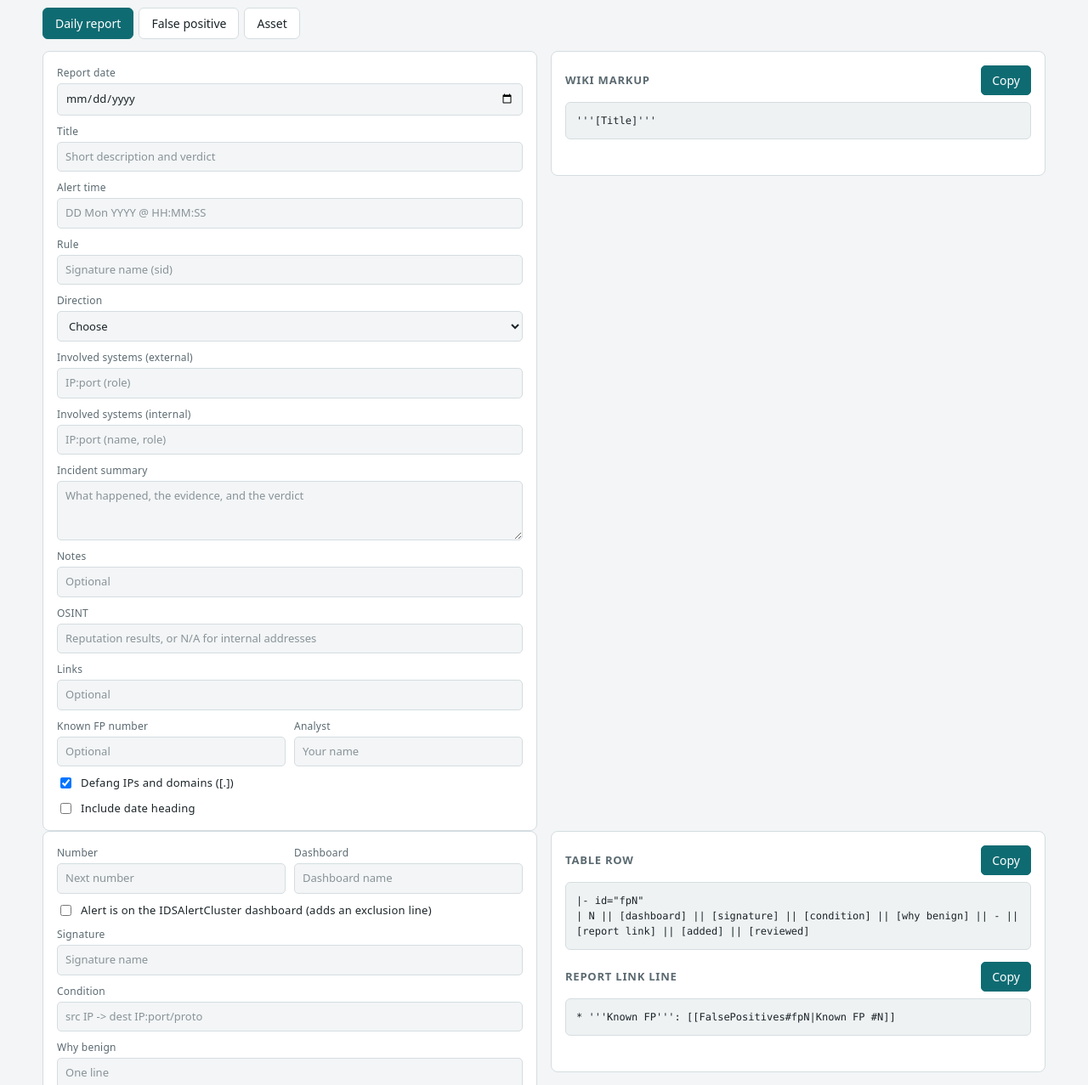
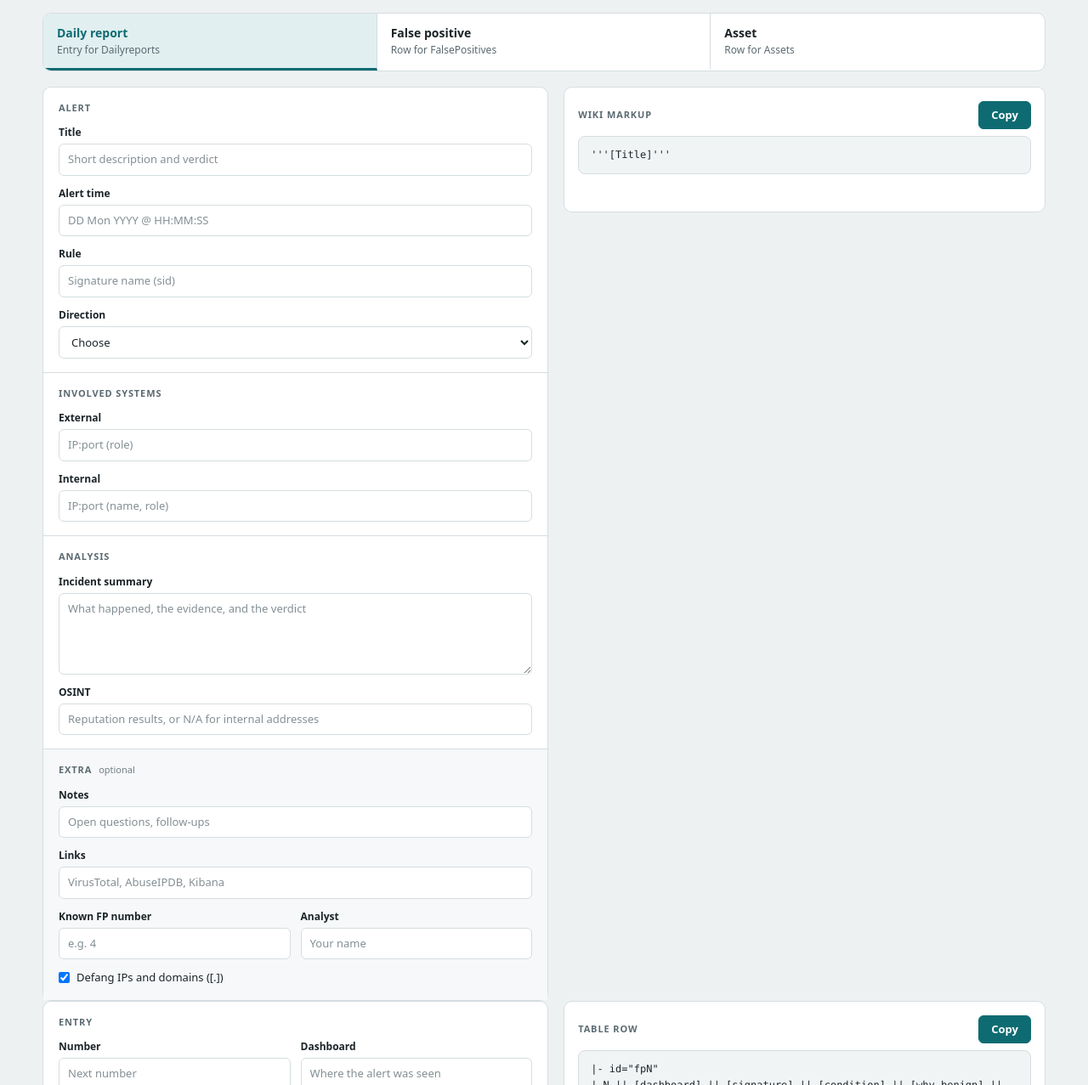
Before and after one commit to hordiikorol/SOC-Wiki-Entry-Builder, a plain HTML site: page index.html in a window 1280 px wide. Shown: the part 82-1359 px from the top of the page at 85% size. Drawn offline with Linux system fonts and the light colour scheme.

Commit message:
second commit

```diff
--- a/index.html
+++ b/index.html
@@ -5,81 +5,115 @@
 <meta name="viewport" content="width=device-width, initial-scale=1">
 <title>SOC Wiki Entry Builder</title>
 <style>
-/* Layout: two-pane form → generated wikitext; stacks on narrow screens */
+/* Layout: tab bar → two columns (grouped form | sticky output); one column on narrow screens */
 :root{
-  --bg:#f3f5f6; --panel:#ffffff; --fg:#1b2428; --muted:#5b6a71; --line:#d5dde0;
-  --accent:#0f6b72; --accent-fg:#ffffff; --code-bg:#eef2f3;
-  --sans:system-ui,-apple-system,"Segoe UI",sans-serif;
+  --bg:#eef1f2; --panel:#ffffff; --fg:#1b2428; --muted:#5b6a71; --line:#d5dde0; --soft:#f6f8f9;
+  --accent:#0f6b72; --accent-fg:#ffffff; --accent-soft:#e1eff0; --code-bg:#f1f4f5;
+  --sans:system-ui,-apple-system,"Segoe UI",Roboto,sans-serif;
   --mono:ui-monospace,Menlo,Consolas,monospace;
 }
 @media (prefers-color-scheme:dark){:root:not([data-theme="light"]){
-  --bg:#12181b; --panel:#1a2226; --fg:#e3eaec; --muted:#93a3aa; --line:#2c393e;
-  --accent:#4fb3ba; --accent-fg:#0d1416; --code-bg:#11181b; color-scheme:dark}}
+  --bg:#101518; --panel:#182024; --fg:#e3eaec; --muted:#93a3aa; --line:#2b383d; --soft:#1d272b;
+  --accent:#4fb3ba; --accent-fg:#0d1416; --accent-soft:#1b3235; --code-bg:#11181b; color-scheme:dark}}
 :root[data-theme="dark"]{
-  --bg:#12181b; --panel:#1a2226; --fg:#e3eaec; --muted:#93a3aa; --line:#2c393e;
-  --accent:#4fb3ba; --accent-fg:#0d1416; --code-bg:#11181b; color-scheme:dark}
+  --bg:#101518; --panel:#182024; --fg:#e3eaec; --muted:#93a3aa; --line:#2b383d; --soft:#1d272b;
+  --accent:#4fb3ba; --accent-fg:#0d1416; --accent-soft:#1b3235; --code-bg:#11181b; color-scheme:dark}
 body{margin:0;background:var(--bg);color:var(--fg);font-family:var(--sans);font-size:14px;line-height:1.5}
-.wrap{max-width:1180px;margin:0 auto;padding-block:20px 40px;
+.wrap{max-width:1180px;margin:0 auto;padding-block:24px 48px;
   padding-left:max(16px,env(safe-area-inset-left,0px));padding-right:max(16px,env(safe-area-inset-right,0px))}
-h1{font-size:20px;font-weight:600;margin:0 0 4px;text-wrap:balance}
-.sub{color:var(--muted);margin:0 0 16px;max-width:70ch}
-.tabs{display:flex;gap:6px;flex-wrap:wrap;margin-bottom:14px}
-.tab{font:inherit;font-weight:500;padding:7px 14px;border:1px solid var(--line);background:var(--panel);color:var(--fg);border-radius:6px;cursor:pointer}
-.tab[aria-selected="true"]{background:var(--accent);color:var(--accent-fg);border-color:var(--accent)}
-.tab:focus-visible,button:focus-visible,input:focus-visible,select:focus-visible,textarea:focus-visible{outline:2px solid var(--accent);outline-offset:2px}
-.grid{display:grid;grid-template-columns:minmax(0,1fr) minmax(0,1fr);gap:16px;align-items:start}
-@media (max-width:820px){.grid{grid-template-columns:minmax(0,1fr)}}
-.pane{background:var(--panel);border:1px solid var(--line);border-radius:8px;padding:16px;min-width:0}
-.fields{display:grid;gap:10px}
-.row2{display:grid;grid-template-columns:1fr 1fr;gap:10px}
-@media (max-width:480px){.row2{grid-template-columns:1fr}}
-label{display:grid;gap:3px;font-size:12px;font-weight:500;color:var(--muted);letter-spacing:.02em}
-input,select,textarea{font:inherit;font-size:13px;color:var(--fg);background:var(--bg);border:1px solid var(--line);border-radius:5px;padding:7px 9px;width:100%;box-sizing:border-box}
-input::placeholder,textarea::placeholder{color:var(--muted);opacity:.7}
-textarea{min-height:70px;resize:vertical}
-.check{display:flex;gap:8px;align-items:center;font-size:13px;color:var(--fg);font-weight:400}
-.check input{width:auto}
+header{margin-bottom:18px}
+h1{font-size:21px;font-weight:650;margin:0 0 2px;text-wrap:balance}
+.sub{color:var(--muted);margin:0}
+
+/* Tabs: one bar, each tab names the page it writes to */
+.tabs{display:grid;grid-template-columns:repeat(3,minmax(0,1fr));background:var(--panel);border:1px solid var(--line);border-radius:10px;overflow:hidden;margin-bottom:18px}
+.tab{font:inherit;text-align:left;padding:12px 16px;border:0;border-right:1px solid var(--line);background:transparent;color:var(--fg);cursor:pointer;display:grid;gap:1px;border-bottom:3px solid transparent}
+.tab:last-child{border-right:0}
+.tab b{font-size:14px;font-weight:600}
+.tab span{font-size:12px;color:var(--muted)}
+.tab:hover{background:var(--soft)}
+.tab[aria-selected="true"]{background:var(--accent-soft);border-bottom-color:var(--accent)}
+.tab[aria-selected="true"] b{color:var(--accent)}
+@media (max-width:560px){.tabs{grid-template-columns:1fr}.tab{border-right:0;border-bottom:1px solid var(--line)}.tab[aria-selected="true"]{border-bottom-color:var(--accent)}}
+:focus-visible{outline:2px solid var(--accent);outline-offset:2px}
+
+.grid{display:grid;grid-template-columns:minmax(0,1.05fr) minmax(0,1fr);gap:18px;align-items:start}
+@media (max-width:860px){.grid{grid-template-columns:minmax(0,1fr)}}
+.pane{background:var(--panel);border:1px solid var(--line);border-radius:10px;min-width:0}
+.out{position:sticky;top:16px;padding:16px}
+@media (max-width:860px){.out{position:static}}
+
+/* Form groups */
+.group{padding:16px 18px;display:grid;gap:12px}
+.group + .group{border-top:1px solid var(--line)}
+.group h3{margin:0;font-size:11px;font-weight:650;text-transform:uppercase;letter-spacing:.08em;color:var(--muted);display:flex;align-items:center;gap:8px}
+.group h3 em{font-style:normal;font-weight:500;text-transform:none;letter-spacing:0;color:var(--muted);opacity:.85}
+.group.optional{background:var(--soft)}
+.row2{display:grid;grid-template-columns:1fr 1fr;gap:12px}
+.row3{display:grid;grid-template-columns:repeat(3,1fr);gap:12px}
+@media (max-width:520px){.row2,.row3{grid-template-columns:1fr}}
+label{display:grid;gap:4px;font-size:12px;font-weight:550;color:var(--fg)}
+input,select,textarea{font:inherit;font-size:13px;font-weight:400;color:var(--fg);background:var(--panel);border:1px solid var(--line);border-radius:6px;padding:8px 10px;width:100%;box-sizing:border-box}
+input:disabled{opacity:.45}
+input::placeholder,textarea::placeholder{color:var(--muted);opacity:.75}
+textarea{min-height:96px;resize:vertical}
+.check{display:flex;gap:8px;align-items:center;font-size:13px;font-weight:400}
+.check input{width:auto;margin:0}
 .hint{font-size:12px;color:var(--muted);margin:0}
+
+/* Output */
 .outhead{display:flex;justify-content:space-between;align-items:center;gap:8px;margin-bottom:8px}
-.outhead h2{font-size:13px;font-weight:600;margin:0;text-transform:uppercase;letter-spacing:.06em;color:var(--muted)}
-.copy{font:inherit;font-weight:500;padding:6px 12px;border-radius:5px;border:1px solid var(--accent);background:var(--accent);color:var(--accent-fg);cursor:pointer}
-pre{font-family:var(--mono);font-size:12px;background:var(--code-bg);border:1px solid var(--line);border-radius:6px;padding:12px;margin:0 0 14px;white-space:pre-wrap;word-break:break-word;overflow-x:auto}
+.outhead h2{font-size:11px;font-weight:650;margin:0;text-transform:uppercase;letter-spacing:.08em;color:var(--muted)}
+.copy{font:inherit;font-weight:600;font-size:13px;padding:6px 14px;border-radius:6px;border:1px solid var(--accent);background:var(--accent);color:var(--accent-fg);cursor:pointer}
+pre{font-family:var(--mono);font-size:12px;line-height:1.55;background:var(--code-bg);border:1px solid var(--line);border-radius:8px;padding:12px 14px;margin:0 0 16px;white-space:pre-wrap;word-break:break-word;overflow-x:auto}
 .status{font-size:12px;color:var(--accent);min-height:1em}
 </style>
 </head>
 <body>
 <div class="wrap">
+  <header>
     <h1>SOC Wiki Entry Builder</h1>
     <p class="sub">Fill in the fields, then copy the markup into the wiki.</p>
+  </header>
 
   <div class="tabs" role="tablist">
-    <button class="tab" role="tab" id="t-report" aria-selected="true" data-p="report">Daily report</button>
-    <button class="tab" role="tab" id="t-fp" aria-selected="false" data-p="fp">False positive</button>
-    <button class="tab" role="tab" id="t-asset" aria-selected="false" data-p="asset">Asset</button>
+    <button class="tab" role="tab" id="t-report" aria-selected="true" data-p="report"><b>Daily report</b><span>Entry for Dailyreports</span></button>
+    <button class="tab" role="tab" id="t-fp" aria-selected="false" data-p="fp"><b>False positive</b><span>Row for FalsePositives</span></button>
+    <button class="tab" role="tab" id="t-asset" aria-selected="false" data-p="asset"><b>Asset</b><span>Row for Assets</span></button>
   </div>
 
-  <!-- REPORT -->
+  <!-- DAILY REPORT -->
   <section class="grid" id="p-report">
-    <div class="pane fields">
-      <label>Report date<input id="r-date" type="date"></label>
+    <div class="pane">
+      <div class="group">
+        <h3>Alert</h3>
         <label>Title<input id="r-title" placeholder="Short description and verdict"></label>
         <label>Alert time<input id="r-time" placeholder="DD Mon YYYY @ HH:MM:SS"></label>
         <label>Rule<input id="r-rule" placeholder="Signature name (sid)"></label>
         <label>Direction<select id="r-dir"><option value="">Choose</option><option>Internal -> Internal</option><option>External -> Internal</option><option>Internal -> External</option><option>External -> External</option></select></label>
-      <label>Involved systems (external)<input id="r-ext" placeholder="IP:port (role)"></label>
-      <label>Involved systems (internal)<input id="r-int" placeholder="IP:port (name, role)"></label>
+      </div>
+      <div class="group">
+        <h3>Involved systems</h3>
+        <label>External<input id="r-ext" placeholder="IP:port (role)"></label>
+        <label>Internal<input id="r-int" placeholder="IP:port (name, role)"></label>
+      </div>
+      <div class="group">
+        <h3>Analysis</h3>
         <label>Incident summary<textarea id="r-sum" placeholder="What happened, the evidence, and the verdict"></textarea></label>
-      <label>Notes<input id="r-notes" placeholder="Optional"></label>
         <label>OSINT<input id="r-osint" placeholder="Reputation results, or N/A for internal addresses"></label>
-      <label>Links<input id="r-links" placeholder="Optional"></label>
+      </div>
+      <div class="group optional">
+        <h3>Extra <em>optional</em></h3>
+        <label>Notes<input id="r-notes" placeholder="Open questions, follow-ups"></label>
+        <label>Links<input id="r-links" placeholder="VirusTotal, AbuseIPDB, Kibana"></label>
         <div class="row2">
-        <label>Known FP number<input id="r-fp" placeholder="Optional" inputmode="numeric"></label>
+          <label>Known FP number<input id="r-fp" placeholder="e.g. 4" inputmode="numeric"></label>
           <label>Analyst<input id="r-an" placeholder="Your name"></label>
         </div>
         <label class="check"><input type="checkbox" id="r-defang" checked> Defang IPs and domains ([.])</label>
-      <label class="check"><input type="checkbox" id="r-head"> Include date heading</label>
       </div>
-    <div class="pane">
+    </div>
+    <div class="pane out">
       <div class="outhead"><h2>Wiki markup</h2><button class="copy" data-src="o-report">Copy</button></div>
       <pre id="o-report"></pre>
       <div class="status" aria-live="polite"></div>
@@ -88,31 +122,40 @@ pre{font-family:var(--mono);font-size:12px;background:var(--code-bg);border:1px
 
   <!-- FALSE POSITIVE -->
   <section class="grid" id="p-fp" hidden>
-    <div class="pane fields">
+    <div class="pane">
+      <div class="group">
+        <h3>Entry</h3>
         <div class="row2">
           <label>Number<input id="f-num" placeholder="Next number" inputmode="numeric"></label>
-        <label>Dashboard<input id="f-dash" placeholder="Dashboard name"></label>
+          <label>Dashboard<input id="f-dash" placeholder="Where the alert was seen"></label>
         </div>
-      <label class="check"><input type="checkbox" id="f-cluster"> Alert is on the IDSAlertCluster dashboard (adds an exclusion line)</label>
         <label>Signature<input id="f-sig" placeholder="Signature name"></label>
         <label>Condition<input id="f-cond" placeholder="src IP -> dest IP:port/proto"></label>
         <label>Why benign<input id="f-why" placeholder="One line"></label>
-      <label>Report date<input id="f-rdate" type="date"></label>
-      <div class="row2">
-        <label>Added<input id="f-added" type="date"></label>
-        <label>Last reviewed<input id="f-rev" type="date"></label>
       </div>
+      <div class="group">
+        <h3>Report and dates</h3>
+        <div class="row3">
+          <label>Report date<input id="f-rdate" placeholder="DD.MM.YYYY" inputmode="numeric" autocomplete="off"></label>
+          <label>Added<input id="f-added" placeholder="DD.MM.YYYY" inputmode="numeric" autocomplete="off"></label>
+          <label>Last reviewed<input id="f-rev" placeholder="DD.MM.YYYY" inputmode="numeric" autocomplete="off"></label>
+        </div>
+      </div>
+      <div class="group optional">
+        <h3>Exclusion line <em>IDSAlertCluster only</em></h3>
+        <label class="check"><input type="checkbox" id="f-cluster"> Alert is on the IDSAlertCluster dashboard</label>
         <p class="hint" id="f-exhint"></p>
         <div class="row2">
           <label>ExtIP<input id="f-ip" placeholder="IP to match"></label>
           <label>Port (AlertData.ExtPort)<input id="f-port" placeholder="Optional" inputmode="numeric"></label>
         </div>
-      <label>Signature keywords (comma separated, matched as *word*)<input id="f-kw" placeholder="Distinctive words from the signature"></label>
+        <label>Signature keywords<input id="f-kw" placeholder="Comma separated, matched as *word*"></label>
       </div>
-    <div class="pane">
+    </div>
+    <div class="pane out">
       <div class="outhead"><h2>Table row</h2><button class="copy" data-src="o-fp">Copy</button></div>
       <pre id="o-fp"></pre>
-      <div class="outhead"><h2>Report link line</h2><button class="copy" data-src="o-fplink">Copy</button></div>
+      <div class="outhead"><h2>Line for the daily report</h2><button class="copy" data-src="o-fplink">Copy</button></div>
       <pre id="o-fplink"></pre>
       <div class="status" aria-live="polite"></div>
     </div>
@@ -120,19 +163,27 @@ pre{font-family:var(--mono);font-size:12px;background:var(--code-bg);border:1px
 
   <!-- ASSET -->
   <section class="grid" id="p-asset" hidden>
-    <div class="pane fields">
+    <div class="pane">
+      <div class="group">
+        <h3>Host</h3>
+        <div class="row2">
           <label>IP<input id="a-ip" placeholder="IP address"></label>
           <label>Name<input id="a-name" placeholder="Hostname, or leave empty"></label>
+        </div>
         <label>Role<input id="a-role" placeholder="e.g. File server"></label>
         <label class="check"><input type="checkbox" id="a-likely"> Role is inferred, not confirmed (adds "(likely)")</label>
         <label>How identified<input id="a-how" placeholder="e.g. DNS answer, mDNS announcement"></label>
-      <label>Report date<input id="a-rdate" type="date"></label>
-      <div class="row2">
-        <label>Added<input id="a-added" type="date"></label>
-        <label>Last checked<input id="a-chk" type="date"></label>
+      </div>
+      <div class="group">
+        <h3>Report and dates</h3>
+        <div class="row3">
+          <label>Report date<input id="a-rdate" placeholder="DD.MM.YYYY" inputmode="numeric" autocomplete="off"></label>
+          <label>Added<input id="a-added" placeholder="DD.MM.YYYY" inputmode="numeric" autocomplete="off"></label>
+          <label>Last checked<input id="a-chk" placeholder="DD.MM.YYYY" inputmode="numeric" autocomplete="off"></label>
         </div>
       </div>
-    <div class="pane">
+    </div>
+    <div class="pane out">
       <div class="outhead"><h2>Table row</h2><button class="copy" data-src="o-asset">Copy</button></div>
       <pre id="o-asset"></pre>
       <div class="status" aria-live="polite"></div>
@@ -153,12 +204,12 @@ function defang(s){
 }
 function line(label,val){return val?`* '''${label}''': ${val}\n`:"";}
 function or(x,ph){return x||ph;}
+function iso(id){const m=v(id).match(/^(\d{1,2})[.\/-](\d{1,2})[.\/-](\d{4})$/);return m?`${m[3]}-${m[2].padStart(2,"0")}-${m[1].padStart(2,"0")}`:"";}
 function eu(d,ph){return d?d.split("-").reverse().join("."):ph;}
 
 function buildReport(){
   const D=s=>$("r-defang").checked?defang(s):s;
   let o="";
-  if($("r-head").checked&&$("r-date").value) o+=`== ${heading($("r-date").value)} ==\n\n`;
   o+=`'''${or(v("r-title"),"[Title]")}'''\n\n`;
   o+=line("Alert Time",v("r-time"));
   o+=line("Rule",v("r-rule"));
@@ -177,7 +228,7 @@ function buildReport(){
 function buildFP(){
   const n=or(v("f-num"),"N"), cluster=$("f-cluster").checked;
   ["f-ip","f-port","f-kw"].forEach(id=>$(id).disabled=!cluster);
-  $("f-exhint").textContent=cluster?"These fields build the exclusion line that is pulled into the triage filter.":"Exclusion cell will be \"-\". Tick the box above for IDSAlertCluster entries.";
+  $("f-exhint").textContent=cluster?"This line is pulled into the triage filter automatically.":"Not ticked: the Exclusion cell will be \"-\".";
   let ex="-";
   if(cluster){
     const parts=[], kws=v("f-kw").split(",").map(s=>s.trim()).filter(Boolean);
@@ -186,15 +237,15 @@ function buildFP(){
     if(kws.length) parts.push(`idsalertcluster.Alerts.keyword : `+(kws.length>1?"(":"")+kws.map(k=>`*${k}*`).join(" or ")+(kws.length>1?")":""));
     ex=parts.length?`<code><onlyinclude> and not (${parts.join(" and ")})</onlyinclude></code>`:"[fill in ExtIP, port or keywords]";
   }
-  const rep=$("f-rdate").value?`[[Dailyreports#${anchor($("f-rdate").value)}]]`:"[report link]";
-  $("o-fp").textContent=`|- id="fp${n}"\n| ${n} || ${or(v("f-dash"),"[dashboard]")} || ${or(v("f-sig"),"[signature]")} || ${or(v("f-cond"),"[condition]")} || ${or(v("f-why"),"[why benign]")} || ${ex} || ${rep} || ${eu($("f-added").value,"[added]")} || ${eu($("f-rev").value,"[reviewed]")}`;
+  const rep=iso("f-rdate")?`[[Dailyreports#${anchor(iso("f-rdate"))}]]`:"[report link]";
+  $("o-fp").textContent=`|- id="fp${n}"\n| ${n} || ${or(v("f-dash"),"[dashboard]")} || ${or(v("f-sig"),"[signature]")} || ${or(v("f-cond"),"[condition]")} || ${or(v("f-why"),"[why benign]")} || ${ex} || ${rep} || ${eu(iso("f-added"),"[added]")} || ${eu(iso("f-rev"),"[reviewed]")}`;
   $("o-fplink").textContent=`* '''Known FP''': [[FalsePositives#fp${n}|Known FP #${n}]]`;
 }
 
 function buildAsset(){
   const role=or(v("a-role"),"[role]")+($("a-likely").checked?" (likely)":"");
-  const rep=$("a-rdate").value?`[[Dailyreports#${anchor($("a-rdate").value)}]]`:"[report link]";
-  $("o-asset").textContent=`|-\n| ${or(v("a-ip"),"[IP]")} || ${or(v("a-name"),"-")} || ${role} || ${or(v("a-how"),"[how identified]")} || ${rep} || ${eu($("a-added").value,"[added]")} || ${eu($("a-chk").value,"[checked]")}`;
+  const rep=iso("a-rdate")?`[[Dailyreports#${anchor(iso("a-rdate"))}]]`:"[report link]";
+  $("o-asset").textContent=`|-\n| ${or(v("a-ip"),"[IP]")} || ${or(v("a-name"),"-")} || ${role} || ${or(v("a-how"),"[how identified]")} || ${rep} || ${eu(iso("a-added"),"[added]")} || ${eu(iso("a-chk"),"[checked]")}`;
 }
 
 function all(){buildReport();buildFP();buildAsset();}
```
Lines whose indentation alone changed are shown as unchanged.
